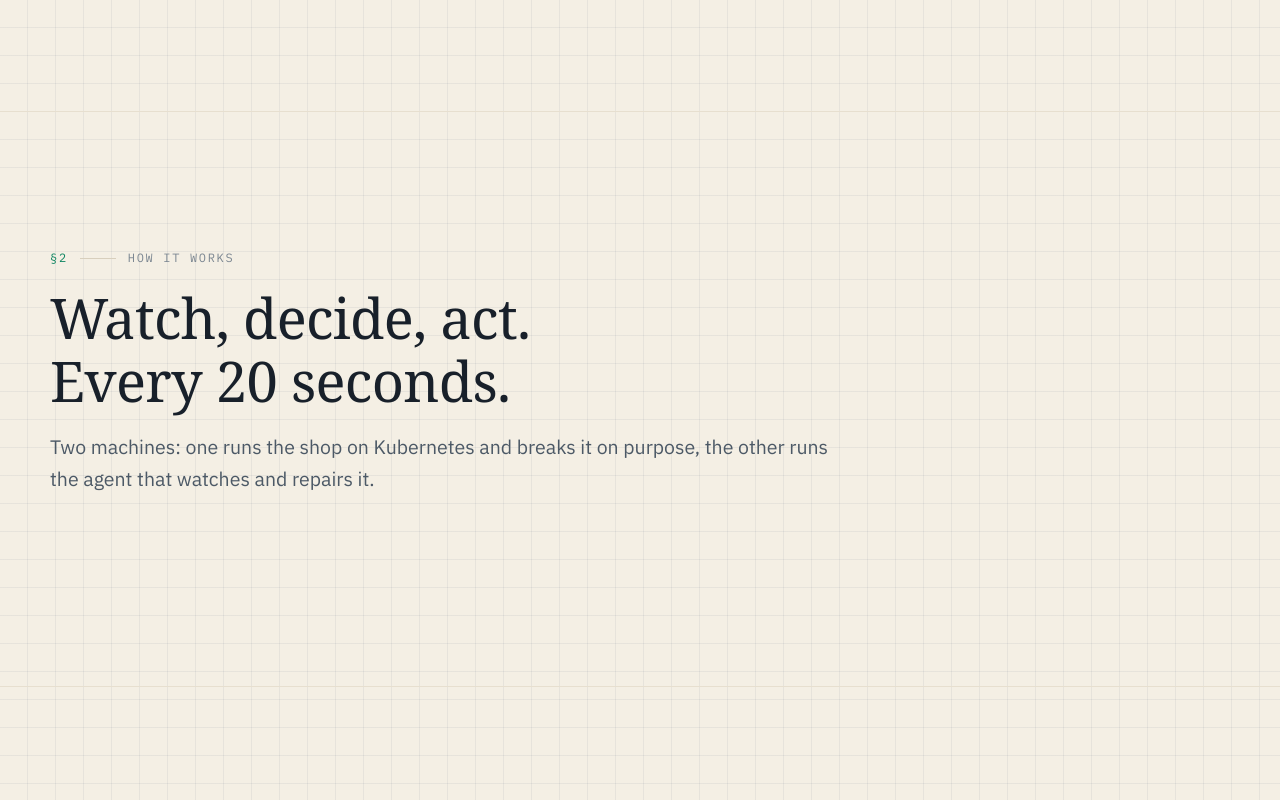
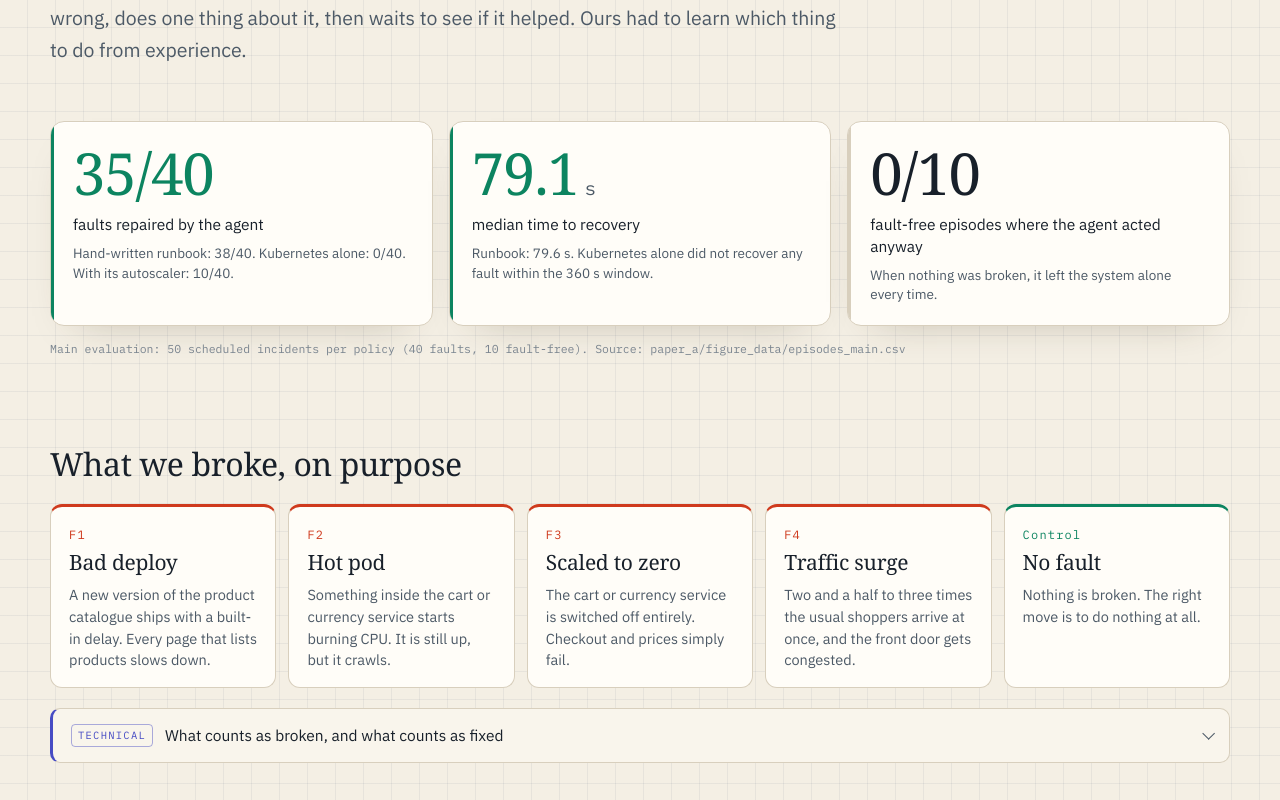
Before and after one commit to Jar-pratyush/Self-Healing-Cloud-Site-Sim, a React (Vite) app: page / in a window 1280 px wide. Shown: the part 1680-2480 px from the top of the page. Built offline with nearby package versions, Linux system fonts and the light colour scheme.

Commit message:
Fill in the problem section
Headline numbers are read from the exported main-block results, with the
runbook and Kubernetes figures shown beside the agent's. Adds the five
fault cards and the definitions of healthy, recovered and censored.

```diff
--- /dev/null
+++ b/src/components/stat_tile.css
@@ -0,0 +1,66 @@
+.stat_tile {
+  position: relative;
+  padding: 22px 22px 20px;
+  border: 1px solid var(--color_line);
+  border-radius: var(--radius_panel);
+  background: var(--color_panel);
+  box-shadow: var(--shadow_panel);
+  overflow: hidden;
+}
+
+.stat_tile::before {
+  content: "";
+  position: absolute;
+  inset: 0 auto 0 0;
+  width: 3px;
+  background: var(--stat_accent);
+}
+
+.stat_tile_agent {
+  --stat_accent: var(--color_agent);
+}
+
+.stat_tile_fault {
+  --stat_accent: var(--color_fault);
+}
+
+.stat_tile_neutral {
+  --stat_accent: var(--color_line);
+}
+
+.stat_value {
+  margin: 0;
+  font-family: var(--font_display);
+  font-size: clamp(40px, 5vw, 58px);
+  font-weight: 500;
+  line-height: 1;
+  letter-spacing: -0.02em;
+  color: var(--stat_accent);
+  font-variant-numeric: tabular-nums lining-nums;
+}
+
+.stat_tile_neutral .stat_value {
+  color: var(--color_text);
+}
+
+.stat_unit {
+  margin-left: 6px;
+  font-family: var(--font_mono);
+  font-size: 0.32em;
+  letter-spacing: 0.04em;
+  color: var(--color_text_muted);
+}
+
+.stat_label {
+  margin: 12px 0 0;
+  font-weight: 500;
+  font-size: 15.5px;
+  line-height: 1.4;
+}
+
+.stat_comparison {
+  margin: 8px 0 0;
+  font-size: 13.5px;
+  line-height: 1.45;
+  color: var(--color_text_muted);
+}
--- /dev/null
+++ b/src/components/stat_tile.tsx
@@ -0,0 +1,23 @@
+import type { ReactNode } from "react";
+import "./stat_tile.css";
+
+type StatTileProps = {
+  value: ReactNode;
+  unit?: string;
+  label: ReactNode;
+  comparison?: ReactNode;
+  tone?: "agent" | "fault" | "neutral";
+};
+
+export function StatTile({ value, unit, label, comparison, tone = "agent" }: StatTileProps) {
+  return (
+    <div className={`stat_tile stat_tile_${tone}`}>
+      <p className="stat_value">
+        {value}
+        {unit ? <span className="stat_unit">{unit}</span> : null}
+      </p>
+      <p className="stat_label">{label}</p>
+      {comparison ? <p className="stat_comparison">{comparison}</p> : null}
+    </div>
+  );
+}
--- /dev/null
+++ b/src/sections/problem_section.css
@@ -0,0 +1,113 @@
+.headline_grid {
+  display: grid;
+  grid-template-columns: repeat(3, minmax(0, 1fr));
+  gap: 16px;
+}
+
+.headline_grid_loading {
+  min-height: 210px;
+}
+
+.headline_source {
+  margin-top: 14px;
+}
+
+.fault_heading {
+  margin: clamp(56px, 8vw, 88px) 0 22px;
+  font-size: clamp(24px, 3vw, 32px);
+}
+
+.fault_grid {
+  display: grid;
+  grid-template-columns: repeat(5, minmax(0, 1fr));
+  gap: 12px;
+}
+
+.fault_card {
+  padding: 18px 18px 16px;
+  border: 1px solid var(--color_line);
+  border-top: 3px solid var(--color_fault);
+  border-radius: 12px;
+  background: var(--color_panel);
+}
+
+.fault_card_null {
+  border-top-color: var(--color_agent);
+}
+
+.fault_code {
+  margin: 0 0 6px;
+  font-family: var(--font_mono);
+  font-size: 12px;
+  letter-spacing: 0.1em;
+  color: var(--color_fault);
+}
+
+.fault_card_null .fault_code {
+  color: var(--color_agent);
+}
+
+.fault_name {
+  font-size: 21px;
+  margin-bottom: 10px;
+}
+
+.fault_story {
+  margin: 0;
+  font-size: 14.5px;
+  line-height: 1.5;
+  color: var(--color_text_muted);
+}
+
+.fault_facts {
+  margin: 14px 0 0;
+  padding-top: 12px;
+  border-top: 1px dashed var(--color_line);
+  font-size: 13px;
+  line-height: 1.45;
+}
+
+.fault_facts dt {
+  font-family: var(--font_mono);
+  font-size: 10.5px;
+  letter-spacing: 0.1em;
+  text-transform: uppercase;
+  color: var(--color_text_faint);
+}
+
+.fault_facts dd {
+  margin: 2px 0 10px;
+  color: var(--color_text_muted);
+}
+
+.fault_facts dd:last-child {
+  margin-bottom: 0;
+}
+
+.fault_facts code {
+  font-size: 12px;
+  color: var(--color_text);
+  word-break: break-word;
+}
+
+@media (max-width: 1080px) {
+  .fault_grid {
+    grid-template-columns: repeat(2, minmax(0, 1fr));
+  }
+
+  .fault_card_null {
+    grid-column: 1 / -1;
+  }
+}
+
+@media (max-width: 860px) {
+  .headline_grid {
+    grid-template-columns: 1fr;
+  }
+}
+
+@media (max-width: 520px) {
+  .fault_grid {
+    grid-template-columns: 1fr;
+  }
+}
--- a/src/sections/problem_section.tsx
+++ b/src/sections/problem_section.tsx
@@ -1,6 +1,23 @@
+import { DeepPanel } from "../components/deep_panel";
 import { SectionFrame } from "../components/section_frame";
+import { StatTile } from "../components/stat_tile";
+import { fault_codes, fault_meta } from "../content/fault_meta";
+import { format_seconds } from "../content/format_values";
+import type { ResultsData, SiteConfig } from "../data/data_types";
+import { useSiteData } from "../data/use_site_data";
+import "./problem_section.css";
 
 export function ProblemSection() {
+  const { data: results } = useSiteData<ResultsData>("results.json");
+  const { data: config } = useSiteData<SiteConfig>("config.json");
+
+  const main_block = results?.blocks.main;
+  const agent = main_block?.pooled.sac_per;
+  const runbook = main_block?.pooled.runbook;
+  const kubernetes = main_block?.pooled.k8s_default;
+  const autoscaler = main_block?.pooled.k8s_hpa;
+  const censor_s = config?.episode.censor_s;
+
   return (
     <SectionFrame
       section_id="problem"
@@ -8,11 +25,116 @@ export function ProblemSection() {
       kicker="The problem"
       title="Things break at 3 a.m. Someone has to notice, and fix them."
       lede={
-        <p>
-          Modern apps are dozens of small services talking to each other. When one slows down, crashes or disappears,
-          the whole shop feels it. Today a human on call usually reads the alarms and decides what to do.
+        <>
+          <p>
+            Modern apps are dozens of small services talking to each other. When one slows down, crashes or
+            disappears, the whole shop feels it. Today a person on call reads the alarms and decides what to do.
+          </p>
+          <p className="only_plain">
+            We asked a different question: can a program learn that job by doing it? Think of a night-shift engineer
+            who glances at the dashboard every 20 seconds and, when something looks wrong, does one thing about it,
+            then waits to see if it helped. Ours had to learn which thing to do from experience.
+          </p>
+          <p className="only_technical">
+            We train a masked discrete Soft Actor-Critic agent online, on the live cluster it repairs, to choose one of
+            twelve remediation actions per 20 s tick from telemetry alone, with no fault label as input, and compare it
+            with three baselines under a pre-registered protocol.
+          </p>
+        </>
+      }
+    >
+      {main_block && agent && runbook && kubernetes && autoscaler ? (
+        <div className="headline_grid" aria-label="Headline results from the main evaluation">
+          <StatTile
+            value={`${agent.recovered}/${agent.fault_episodes}`}
+            label="faults repaired by the agent"
+            comparison={
+              <>
+                Hand-written runbook: {runbook.recovered}/{runbook.fault_episodes}. Kubernetes alone:{" "}
+                {kubernetes.recovered}/{kubernetes.fault_episodes}. With its autoscaler: {autoscaler.recovered}/
+                {autoscaler.fault_episodes}.
+              </>
+            }
+          />
+          <StatTile
+            value={agent.mttr_median_censored_s?.toFixed(1)}
+            unit="s"
+            label="median time to recovery"
+            comparison={
+              <>
+                Runbook: {format_seconds(runbook.mttr_median_censored_s)}. Kubernetes alone did not recover any fault
+                within the {censor_s} s window.
+              </>
+            }
+          />
+          <StatTile
+            value={`${agent.null_with_action}/${agent.null_episodes}`}
+            label="fault-free episodes where the agent acted anyway"
+            tone="neutral"
+            comparison={
+              agent.null_with_action === 0 ? (
+                <>When nothing was broken, it left the system alone every time.</>
+              ) : (
+                <>Acting when nothing is broken counts as a false alarm.</>
+              )
+            }
+          />
+        </div>
+      ) : (
+        <div className="headline_grid headline_grid_loading" aria-hidden="true" />
+      )}
+      {main_block && agent ? (
+        <p className="source_note headline_source">
+          Main evaluation: {main_block.entries} scheduled incidents per policy ({agent.fault_episodes} faults,{" "}
+          {agent.null_episodes} fault-free). Source: paper_a/figure_data/episodes_main.csv
         </p>
-      }
-    />
+      ) : null}
+
+      <h3 className="fault_heading">What we broke, on purpose</h3>
+      <div className="fault_grid">
+        {fault_codes.map((code) => {
+          const fault = fault_meta[code];
+          return (
+            <article key={code} className={code === "NULL" ? "fault_card fault_card_null" : "fault_card"}>
+              <p className="fault_code">{code === "NULL" ? "Control" : code}</p>
+              <h4 className="fault_name">{fault.name}</h4>
+              <p className="fault_story">{fault.plain_story}</p>
+              <dl className="fault_facts only_technical">
+                <dt>Injected by</dt>
+                <dd>{fault.injection}</dd>
+                <dt>Correct repair</dt>
+                <dd>
+                  <code>{fault.correct_repair}</code>
+                </dd>
+              </dl>
+            </article>
+          );
+        })}
+      </div>
+
+      {config ? (
+        <DeepPanel title="What counts as broken, and what counts as fixed">
+          <p>
+            <strong>Healthy tick.</strong> Server-side p{Math.round(config.sla.latency_quantile * 100)} latency of the
+            frontend at or below {config.sla.latency_ms} ms, and at most {config.sla.error_ratio * 100} % failed
+            requests, measured over one {config.tick_s} s tick.
+          </p>
+          <p>
+            <strong>Recovered.</strong> {config.sla.recovery_ticks} consecutive healthy ticks after the injection,
+            with the fault's own cure condition met (for example, the bad deploy actually rolled back). Time to recovery
+            (MTTR) runs from the injection to the start of that healthy run, so it moves in {config.tick_s} s steps.
+          </p>
+          <p>
+            <strong>Not recovered.</strong> An episode that is still unhealthy after {config.episode.fault_max_ticks}{" "}
+            ticks is stopped and counted as {config.episode.censor_s} s. Medians therefore include failures instead of
+            hiding them.
+          </p>
+          <p>
+            <strong>Blind agent.</strong> The agent is never told which fault was injected, where, how strong it is, or
+            when. It sees only the telemetry.
+          </p>
+        </DeepPanel>
+      ) : null}
+    </SectionFrame>
   );
 }
```
